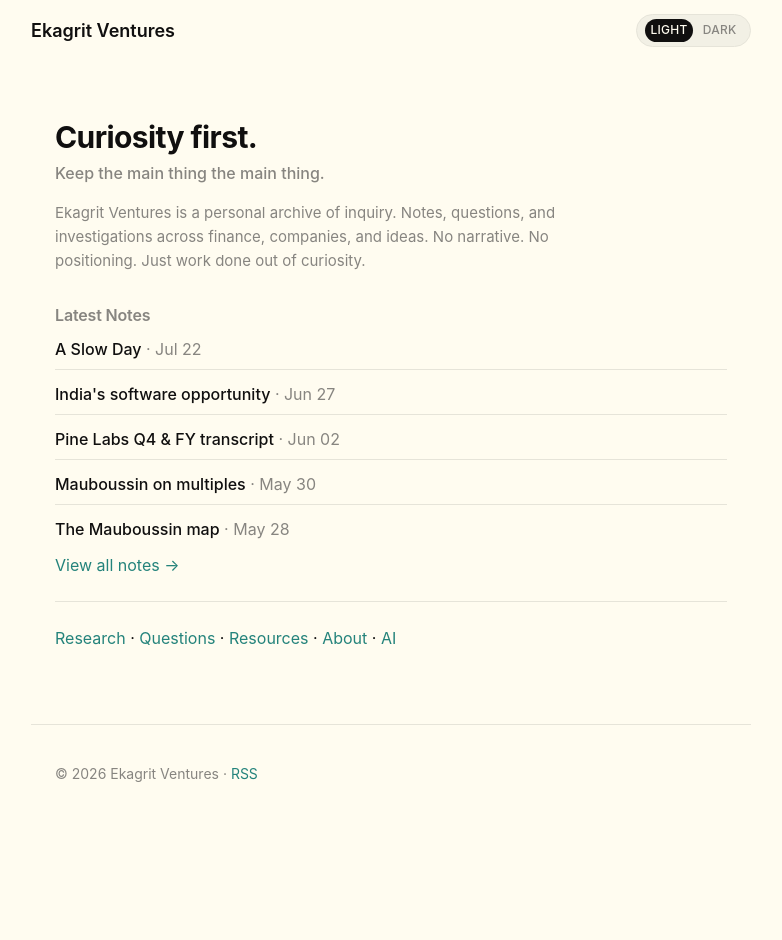
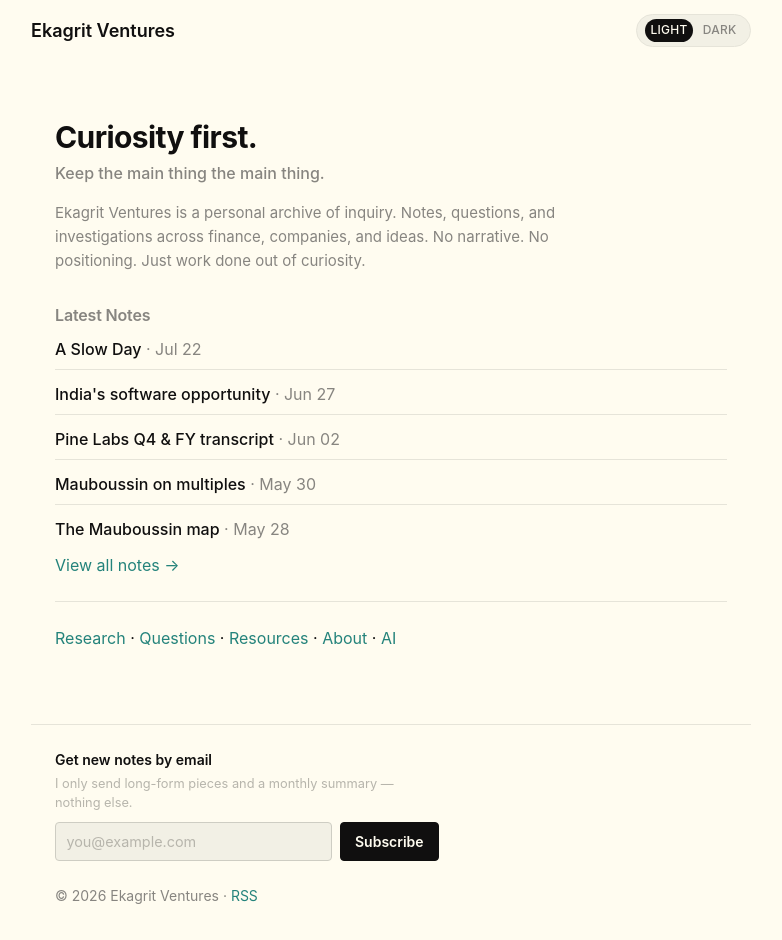
Before and after one commit to ekagritventures/ekagritventures.github.io, a Jekyll site: the page built from pages/index.md, in a window 1280 px wide. Shown: the whole page, without its empty margins (249-1031 px from the left). Built offline with Jekyll 4.4.1, drawn with Linux system fonts in a browser that asks for light colours; before the commit the page ends 900 px from its top, so only the background shows below that.

Commit message:
feat: activate Kit subscribe form with frequency promise
Set kit_form_action to the live Kit form and add a reassuring note under
the heading: "I only send long-form pieces and a monthly summary —
nothing else." The footer subscribe box is now live on every page.

Co-Authored-By: Claude Opus 4.8 <noreply@anthropic.com>

```diff
--- a/_config.yml
+++ b/_config.yml
@@ -39,4 +39,4 @@ google_analytics: "G-8PRNH9GG8M"
 # Email capture (Kit / ConvertKit). Paste the form's HTML action URL here to
 # switch the footer subscribe box on; leave empty to hide it entirely.
 # Looks like: https://app.kit.com/forms/1234567/subscriptions
-kit_form_action: ""
+kit_form_action: "https://app.kit.com/forms/9717135/subscriptions"
--- a/_layouts/default.html
+++ b/_layouts/default.html
@@ -57,6 +57,7 @@
     {% if site.kit_form_action and site.kit_form_action != "" %}
     <form class="subscribe" action="{{ site.kit_form_action }}" method="post" target="_blank">
       <label for="sub-email">Get new notes by email</label>
+      <p class="subscribe-note">I only send long-form pieces and a monthly summary — nothing else.</p>
       <div class="subscribe-row">
         <input id="sub-email" type="email" name="email_address" placeholder="you@example.com" autocomplete="email" required>
         <button type="submit">Subscribe</button>
--- a/assets/styles.css
+++ b/assets/styles.css
@@ -229,8 +229,16 @@ img {
 .subscribe label {
   display: block;
   font-size: .875rem;
-  color: var(--tx-2);
-  margin-bottom: .5rem
+  font-weight: 600;
+  color: var(--tx);
+  margin-bottom: .25rem
+}
+
+.subscribe-note {
+  font-size: .8rem;
+  color: var(--tx-3);
+  margin: 0 0 .6rem;
+  max-width: 24rem
 }
 
 .subscribe-row {
```
